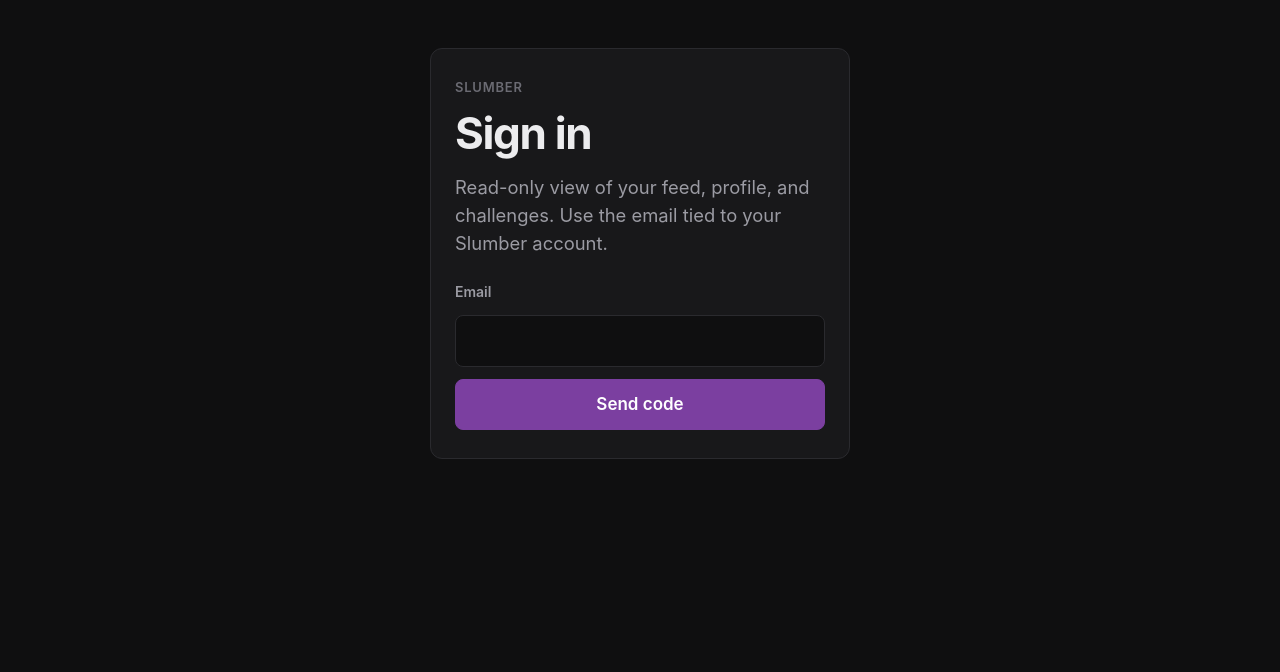
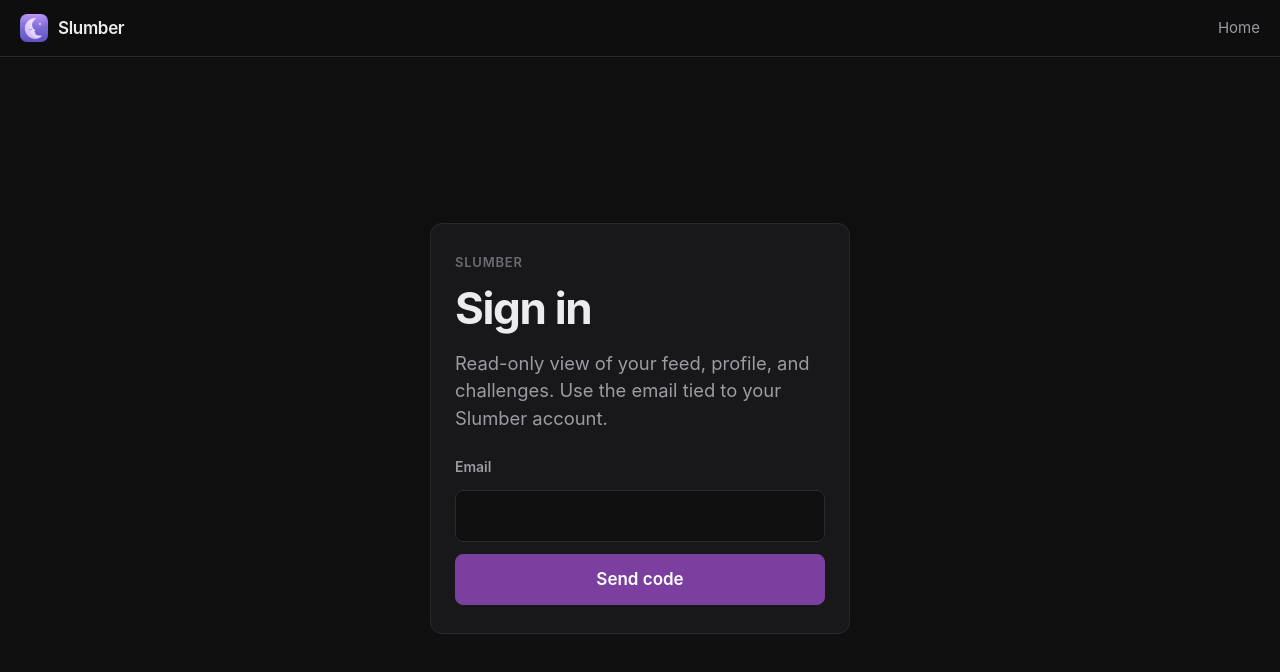
Before and after one commit to ryazlee/slumber-web, a React (Vite) app: page / in a window 1280 px wide. Shown: the top 672 px of the page. Built offline with nearby package versions, Linux system fonts and the light colour scheme; no server answers.

Commit message:
Smol tweaks

```diff
--- a/src/components/LoginForm.tsx
+++ b/src/components/LoginForm.tsx
@@ -60,8 +60,7 @@
   };
 
   return (
-    <div className="admin-page admin-page--centered">
-      <div className="admin-card admin-card-narrow">
+    <div className="admin-card admin-card-narrow login-card">
       <p className="eyebrow">{eyebrow}</p>
       <h1>{title}</h1>
       <p className="lead admin-lead">{description}</p>
@@ -111,6 +110,5 @@
         </form>
       )}
     </div>
-    </div>
   );
 }
--- a/src/pages/Admin.tsx
+++ b/src/pages/Admin.tsx
@@ -165,12 +165,14 @@
 
   if (!sessionEmail) {
     return (
+      <div className="admin-page admin-page--centered">
         <LoginForm
           eyebrow="Admin"
           description={
             'Requires a role with is_admin in role_definitions (e.g. developer, founder) on your profile.'
           }
         />
+      </div>
     );
   }
 
--- a/src/pages/app/AppEntry.tsx
+++ b/src/pages/app/AppEntry.tsx
@@ -1,6 +1,8 @@
-import { Navigate, useLocation } from 'react-router-dom';
+import { Link, Navigate, useLocation } from 'react-router-dom';
+import LoginForm from '../../components/LoginForm';
 import { useAuth } from '../../context/AuthContext';
-import LoginForm from '../../components/LoginForm';
+
+const base = import.meta.env.BASE_URL;
 
 export default function AppEntry() {
   const { session, loading } = useAuth();
@@ -9,8 +11,19 @@
 
   if (loading) {
     return (
-      <div className="app-page app-page--centered">
-        <p className="app-muted">Loading…</p>
+      <div className="login-page">
+        <header className="login-page-header">
+          <Link to="/home" className="brand">
+            <img src={`${base}moon.png`} alt="" width={28} height={28} />
+            Slumber
+          </Link>
+          <nav className="login-page-nav" aria-label="Public">
+            <Link to="/home">Home</Link>
+          </nav>
+        </header>
+        <main className="login-page-main">
+          <p className="app-muted">Loading…</p>
+        </main>
       </div>
     );
   }
@@ -20,8 +33,21 @@
   }
 
   return (
-    <LoginForm
-      description="Read-only view of your feed, profile, and challenges. Use the email tied to your Slumber account."
-    />
+    <div className="login-page">
+      <header className="login-page-header">
+        <Link to="/home" className="brand">
+          <img src={`${base}moon.png`} alt="" width={28} height={28} />
+          Slumber
+        </Link>
+        <nav className="login-page-nav" aria-label="Public">
+          <Link to="/home">Home</Link>
+        </nav>
+      </header>
+      <main className="login-page-main">
+        <LoginForm
+          description="Read-only view of your feed, profile, and challenges. Use the email tied to your Slumber account."
+        />
+      </main>
+    </div>
   );
 }
--- a/src/styles/app.css
+++ b/src/styles/app.css
@@ -102,9 +102,53 @@
   min-height: 60vh;
 }
 
+.login-page {
+  min-height: 100vh;
+  display: flex;
+  flex-direction: column;
+  background: var(--bg);
+}
+
+.login-page-header {
+  display: flex;
+  align-items: center;
+  justify-content: space-between;
+  gap: 16px;
+  padding: 14px 20px;
+  border-bottom: 1px solid var(--border);
+  background: rgba(15, 15, 16, 0.92);
+  backdrop-filter: blur(10px);
+}
+
+.login-page-nav {
+  display: flex;
+  gap: 20px;
+  font-size: 15px;
+}
+
+.login-page-nav a {
+  color: var(--text-muted);
+  text-decoration: none;
+}
+
+.login-page-nav a:hover {
+  color: var(--text);
+}
+
+.login-page-main {
+  flex: 1;
+  display: flex;
+  align-items: center;
+  justify-content: center;
+  padding: 24px 20px;
+}
+
+.login-card {
+  width: 100%;
+}
+
 .app-page-header h1 {
   font-size: 1.75rem;
-  margin-bottom: 8px;
 }
 
 .app-muted {
--- a/src/styles/global.css
+++ b/src/styles/global.css
@@ -327,9 +327,13 @@
   display: flex;
   flex-direction: column;
   align-items: center;
+  justify-content: center;
+  min-height: 100vh;
+  box-sizing: border-box;
 }
 
-.admin-page--centered .admin-card-narrow {
+.admin-page--centered .admin-card-narrow,
+.admin-page--centered .login-card {
   width: 100%;
 }
 
```
Lines whose indentation alone changed are shown as unchanged.
